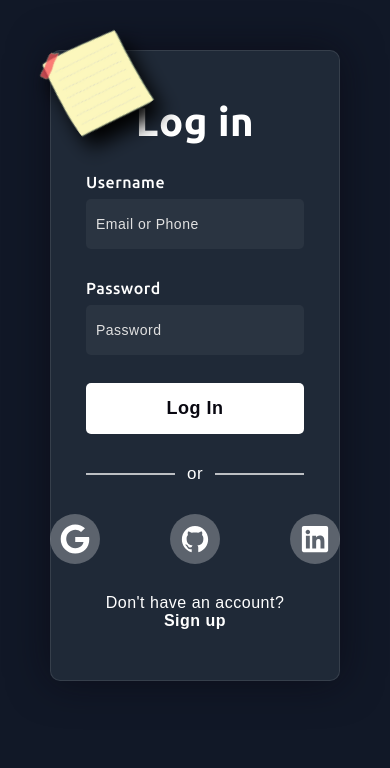
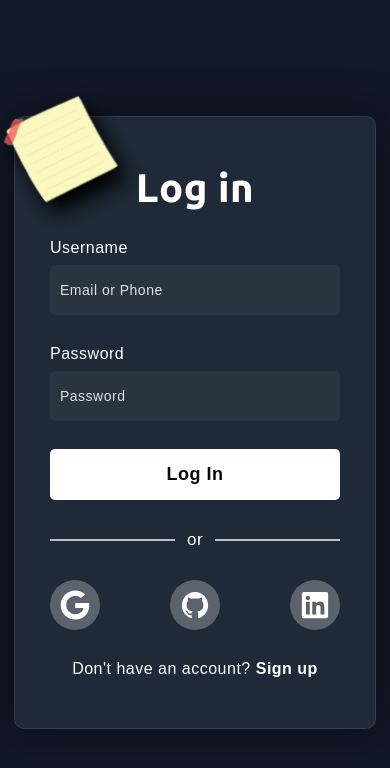
Before and after one commit to serhatakhan/ProgileWebUI, a React (Vite) app: page / in a window 390 px wide. Shown: the top 768 px of the page. Built offline with nearby package versions, Linux system fonts and the light colour scheme.

Commit message:
responsive edited and button colorized.

```diff
--- a/src/index.css
+++ b/src/index.css
@@ -16,18 +16,26 @@ body {
   font-family: "Ubuntu", sans-serif;
 }
 
+
 /* LOGIN FROM START */
+.content{
+  display: flex;
+  align-items: center;
+  justify-content: space-around;
+  height: 100vh;
+  width: auto;
+}
+
+
 .auth-sec{
-  display: grid;
-  grid-template-columns: auto 10% 45%;
+  display: flex;
   align-items: center;
-  /* justify-content: space-around; */
-  padding: 50px;
+  justify-content: space-evenly;
+  width: 100%;
 }
 
 .left-sec{
-  width: 100%;
-  height: auto;
+  width: 500px;
   background-color: #1F2937;
   border-radius: 10px;
   backdrop-filter: blur(35px);
@@ -45,12 +53,11 @@ body {
 }
 
 .right-sec{
-  width: 100%;
-
+  width: 500px;
 }
 
 .right-sec img{
-  width: 100%;
+  /* width: 100%; */
   display: flex;
   align-items: center;
   justify-content: center;
@@ -58,7 +65,7 @@ body {
 }
 
 @media (max-width:1200px) {
-  .right-sec img{
+  .right-sec{
     display: none;
   }
   .mid-sec{
@@ -77,7 +84,7 @@ body {
 
 }
 
-form * {
+.left-sec * {
   font-family: "Poppins", sans-serif;
   color: #ffffff;
   letter-spacing: 0.5px;
@@ -85,7 +92,7 @@ form * {
   border: none;
 }
 
-form h3 {
+.left-sec h3 {
   font-size: 40px;
   font-weight: 700;
   line-height: 42px;
@@ -122,7 +129,7 @@ input:hover{
   outline: 2px solid rgba(0, 0, 0, 0.23);
 }
 
-button {
+.auth-sec button {
   margin-top: 28px;
   width: 100%;
   background-color: #ffffff;
@@ -132,6 +139,16 @@ button {
   font-weight: 600;
   border-radius: 5px;
   cursor: pointer;
+  transition: background-color 0.3s ease, opacity 0.3s ease;
+}
+
+.auth-sec button:hover {
+  background-color: #379cf8;
+  opacity: 0.8; /* Opaklık değeri */
+}
+
+.auth-sec button:active{
+  background-color: #1f63a3;
 }
 
 .social-option{
--- a/src/pages/AuthPage.jsx
+++ b/src/pages/AuthPage.jsx
@@ -3,22 +3,30 @@ import { IoLogoGithub } from "react-icons/io";
 import { FaLinkedin } from "react-icons/fa";
 
 const AuthPage = () => {
-
     return (
+        <div className="content">
             <div className="auth-sec">
                 <div className="left-sec">
-        <form>
-          <h3 >Log in</h3>
+                    {/* <form> */}
+                    <h3>Log in</h3>
 
                     <img src="/postit2.png" height={100} className="postit" />
 
                     <label htmlFor="username">Username</label>
-          <input type="text" placeholder="Email or Phone" id="username" />
+                    <input
+                        type="text"
+                        placeholder="Email or Phone"
+                        id="username"
+                    />
 
                     <label htmlFor="password">Password</label>
-          <input type="password" placeholder="Password" id="password" />
+                    <input
+                        type="password"
+                        placeholder="Password"
+                        id="password"
+                    />
 
-          <button type="submit">Log In</button>
+                    <button>Log In</button>
 
                     <div className="social-option">
                         <div>
@@ -31,21 +39,26 @@ const AuthPage = () => {
                     </div>
 
                     <div className="social">
-            <div className="go soc-icon"><FaGoogle /> </div>
-            <div className="fb soc-icon"><IoLogoGithub/></div>
-            <div className="in soc-icon"><FaLinkedin /></div>
+                        <div className="go soc-icon">
+                            <FaGoogle />{" "}
+                        </div>
+                        <div className="fb soc-icon">
+                            <IoLogoGithub />
+                        </div>
+                        <div className="in soc-icon">
+                            <FaLinkedin />
+                        </div>
                     </div>
 
                     <div className="sign">
                         Don't have an account? <span>Sign up</span>
                     </div>
-        </form>
+                    {/* </form> */}
                 </div>
-
-      <div className="mid-sec"></div>
 
                 <div className="right-sec">
                     <img src="/bg-right.png" height={650} />
+                </div>
             </div>
         </div>
     );
```
Lines whose indentation alone changed are shown as unchanged.
